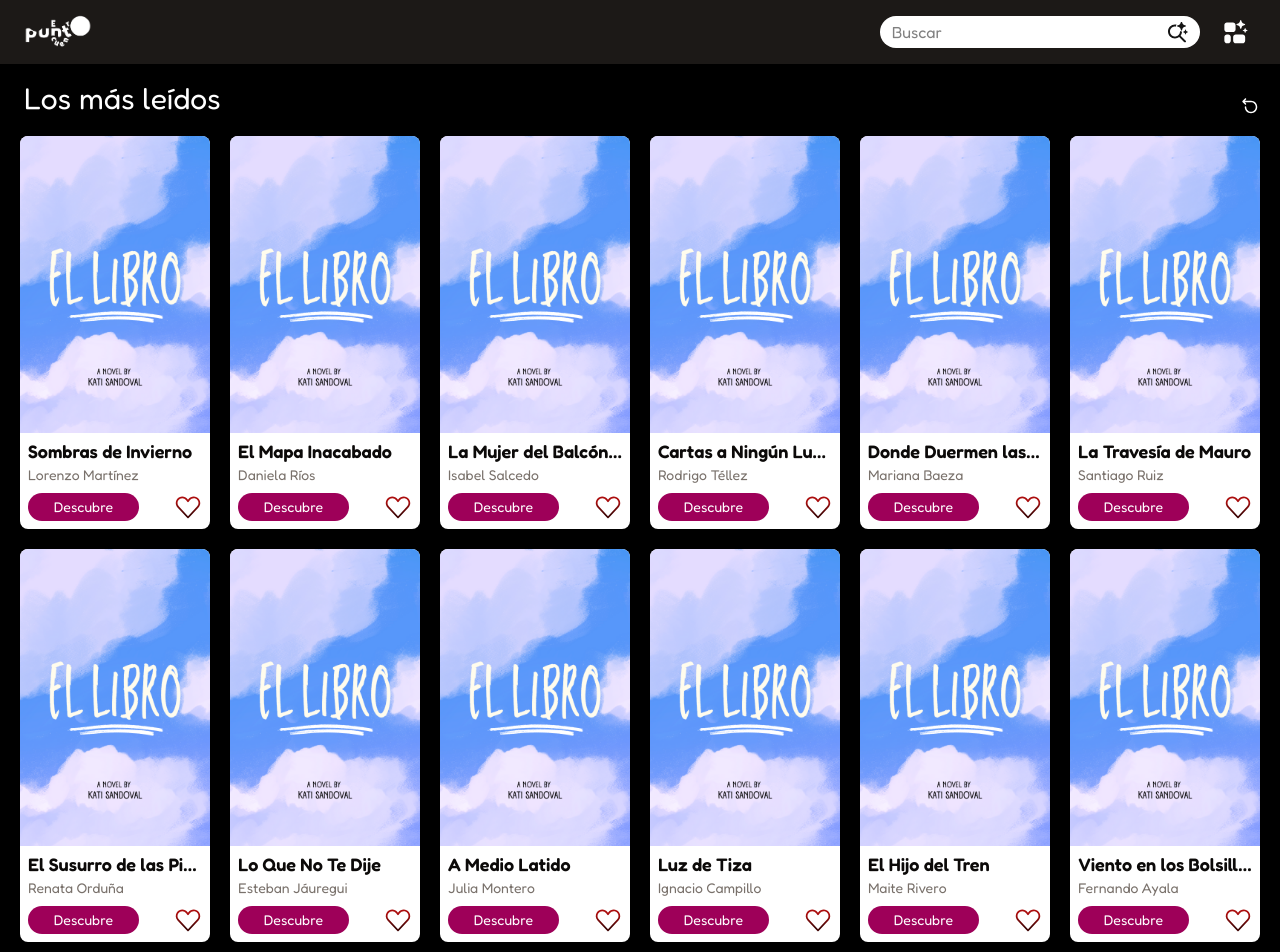
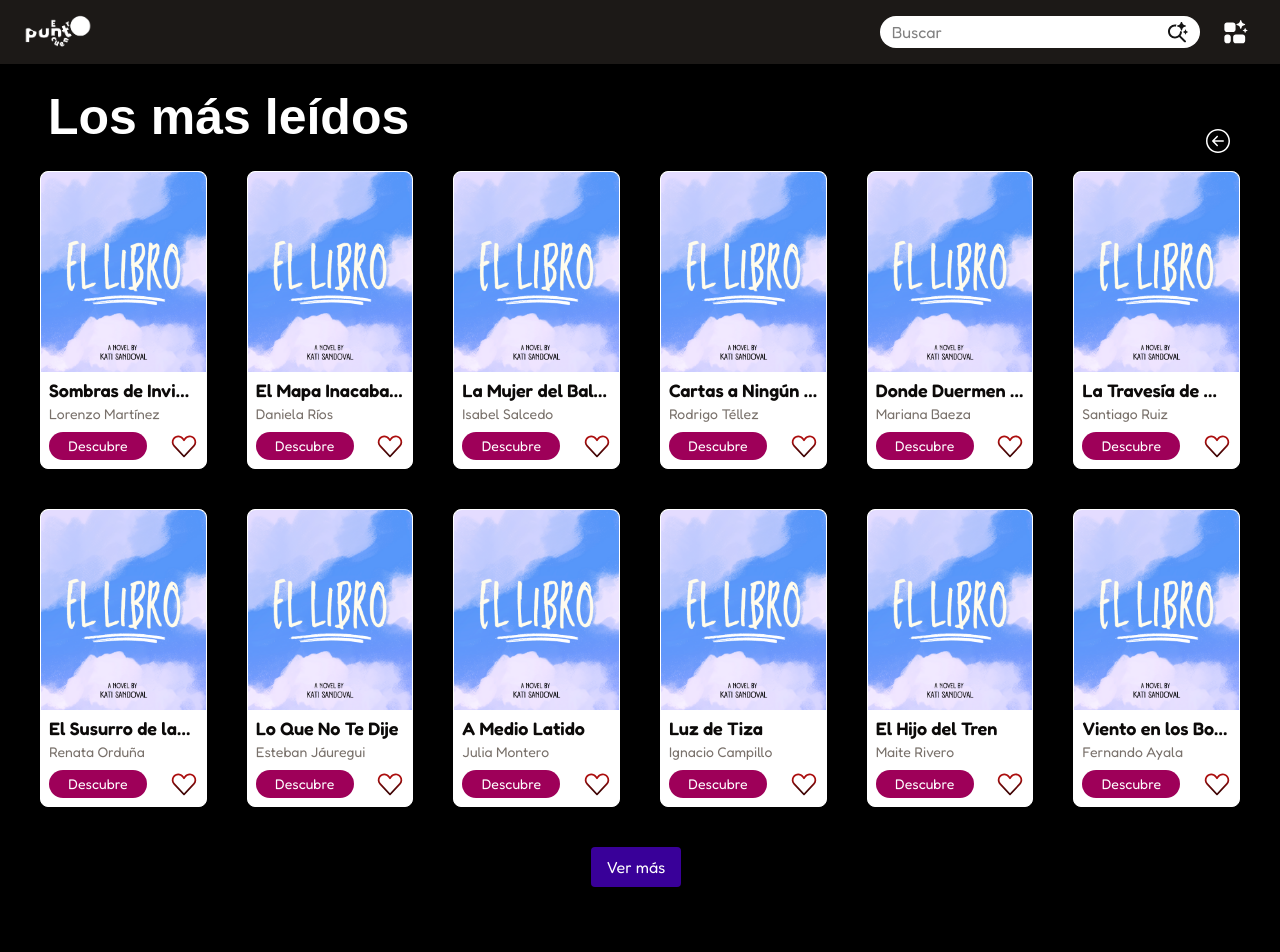
Before and after one commit to kalocesa/puntoencuentro-frontend, a React (Vite) app: page /seccion/Los%20mas%20leidos in a window 1280 px wide. Shown: the top 952 px of the page. Built offline with nearby package versions, Linux system fonts and the light colour scheme; a web font is replaced by a local one.

Commit message:
fix: estilos en bookgrid, booksection y sectionpage

```diff
--- a/src/components/Book/BookCard/BookCard.jsx
+++ b/src/components/Book/BookCard/BookCard.jsx
@@ -10,12 +10,12 @@ function BookCard({ book, onDiscover, liked, onToggleLike, currentStatus }) {
 
   return (
     <>
-      <article className="w-full rounded-lg bg-white flex flex-col">
+      <article className="w-full rounded-lg bg-white flex flex-col border">
         <figure className="mb-1">
           <img
             src={book.cover}
             alt={`Portada de ${book.title}`}
-            className="w-full object-cover rounded-t-lg cursor-pointer"
+            className="w-full h-[200px] object-cover rounded-t-lg cursor-pointer"
             onClick={(e) => {
               e.stopPropagation();
               onDiscover(book);
--- a/src/components/Book/BookGrid/BookGrid.jsx
+++ b/src/components/Book/BookGrid/BookGrid.jsx
@@ -20,7 +20,7 @@ function BookGrid({ books: incomingBooks, limit }) {
 
   return (
     <>
-      <div className="grid grid-cols-2 sm:grid-cols-4 lg:grid-cols-6 gap-5 p-5">
+      <div className="grid grid-cols-2 sm:grid-cols-3 lg:grid-cols-6 gap-5 md:gap-10 max-w-[1680px] mx-auto">
         {visibleBooks.map((book) => (
           <BookCard
             key={book.id}
--- a/src/components/Book/BookSection/BookSection.jsx
+++ b/src/components/Book/BookSection/BookSection.jsx
@@ -15,13 +15,13 @@ function BookSection({ title, filter, linkTo }) {
     .slice(0, 6);
 
   return (
-    <section className="my-10">
-      <div className="flex justify-between text-center my-4 px-4 items-end">
-        <h2 className="text-2xl md:text-3xl ml-5 bookSection__title">
+    <section className="my-10 px-5 md:px-10">
+      <div className="flex justify-between items-baseline max-w-[1680px] mx-auto">
+        <h2 className="md:text-[50px] text-[30px] bookSection__title">
           {title}
         </h2>
         <Link to={linkTo}>
-          <button className="mr-5 hover:underline cursor-pointer">
+          <button className="hover:underline cursor-pointer text-sm md:text-xl">
             Ver más
           </button>
         </Link>
--- a/src/components/Home/Header/Header.jsx
+++ b/src/components/Home/Header/Header.jsx
@@ -1,7 +1,7 @@
 import fictionView from "@images/back-ficcion.png";
 import nonFictionView from "@images/back-noficcion.png";
 import horrorView from "@images/back-terror.png";
-import fantasyView from "@images/sauron.png";
+import fantasyView from "@images/anillos.png";
 import romanceView from "@images/back-romance.png";
 import mysteryView from "@images/back-misterio.png";
 import sciFiView from "@images/back-cienciaficcion.png";
@@ -24,7 +24,7 @@ function Header() {
   };
 
   return (
-    <header className="relative h-[500px] md:h-[800px] overflow-hidden">
+    <header className="relative h-[500px] md:h-[1000px] overflow-hidden">
       {/* Imagen de fondo */}
       <img
         src={genreViews[selectedGender] || fantasyView}
@@ -34,7 +34,7 @@ function Header() {
       />
 
       {/* Contenido encima */}
-      <div className="relative top-65  md:top-115">
+      <div className="relative top-65  md:top-170">
         <HeroOverlay />
       </div>
     </header>
--- a/src/components/Home/Header/HeroOverlay/HeroOverlay.jsx
+++ b/src/components/Home/Header/HeroOverlay/HeroOverlay.jsx
@@ -8,7 +8,7 @@ function HeroOverlay() {
 
   return (
     <section
-      className="grid grid-cols-1 md:grid-cols-2 gap-x-6 max-w-[1440
+      className="grid grid-cols-1 md:grid-cols-2 gap-x-6 max-w-[1280
     px] mx-auto"
     >
       <h1 className="md:text-6xl text-2xl pt-0 pl-5 md:pl-20 self-center hero-overlay__title">
--- a/src/components/Profile/Profile.css
+++ b/src/components/Profile/Profile.css
@@ -9,3 +9,8 @@
   font-weight: 700;
   font-size: 20px;
 }
+
+.profile__main-title {
+  font-family: var(--subtitle);
+  font-weight: 600;
+}
--- a/src/components/Profile/Profile.jsx
+++ b/src/components/Profile/Profile.jsx
@@ -140,8 +140,8 @@ function Profile() {
       </header>
       <main>
         {activeStat && (
-          <section className="mt-10 p-6 w-full m-auto">
-            <h2 className="text-2xl md:text-3xl mb-2 ml-5">
+          <section className="mt-10 max-w-[1680px] mx-auto px-5 md:px-10">
+            <h2 className="text-[30px] md:text-[50px] mb-3 md:mb-6 profile__main-title">
               {stats.find((s) => s.key === activeStat)?.label}
             </h2>
             <BookGrid books={books.filter(filters[activeStat])} />
--- /dev/null
+++ b/src/components/SectionPage/SectionPage.css
@@ -0,0 +1,4 @@
+.section-page__title {
+  font-family: var(--subtitle);
+  font-weight: 600;
+}
--- a/src/components/SectionPage/SectionPage.jsx
+++ b/src/components/SectionPage/SectionPage.jsx
@@ -5,6 +5,7 @@ import { GenderContext } from "../../contexts/GenderContext";
 import BookGrid from "../Book/BookGrid/BookGrid";
 import arrow from "@icons/arrow-back.svg";
 import { Link } from "react-router-dom";
+import "../SectionPage/SectionPage.css";
 
 function SectionPage() {
   const { seccionId, genreId } = useParams();
@@ -42,20 +43,22 @@ function SectionPage() {
   };
 
   return (
-    <section className="mt-[80px]">
-      <div className="flex justify-between items-end">
-        <h2 className="text-3xl ml-6">{labels[seccionId]}</h2>
+    <section className="mt-[80px] max-w-[1680px] mx-auto px-5 md:px-10">
+      <div className="flex justify-between items-end mb-4">
+        <h2 className="md:text-[50px] text-[30px] ml-2 section-page__title">
+          {labels[seccionId]}
+        </h2>
         <Link to={"/"}>
           <img
             src={arrow}
             alt="flecha blanca para regresar al menu principal"
-            className="mr-5"
+            className="cursor-pointer mr-2 text-sm md:text-xl"
           />
         </Link>
       </div>
       {sectionsToRender.map(({ name, books }) => (
         <div key={name} className="mb-12">
-          {!seccionId && <h3 className="text-2xl ml-6 mb-4">{name}</h3>}
+          {!seccionId && <h3 className="text-2xl">{name}</h3>}
 
           {books.length === 0 ? (
             <p className="text-gray-500 ml-6">
@@ -65,10 +68,10 @@ function SectionPage() {
             <>
               <BookGrid books={books.slice(0, visible)} />
               {visible < books.length && (
-                <div className="text-center mt-4">
+                <div className="text-center mt-10">
                   <button
                     onClick={handleSeeMore}
-                    className="px-4 py-2 bg-[#390099] text-white rounded hover:bg-indigo-950 cursor-pointer"
+                    className="px-4 py-2 bg-[#390099] mr-2 rounded hover:bg-indigo-950 cursor-pointer"
                   >
                     Ver más
                   </button>
```
Also changed, not shown: src/assets/icons/arrow-back.svg.
